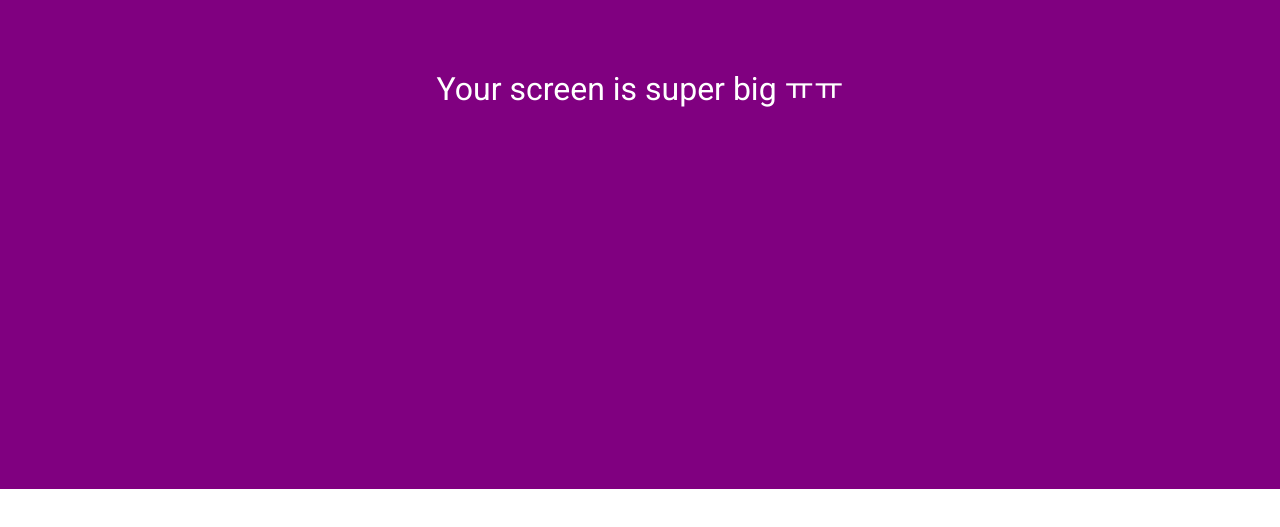
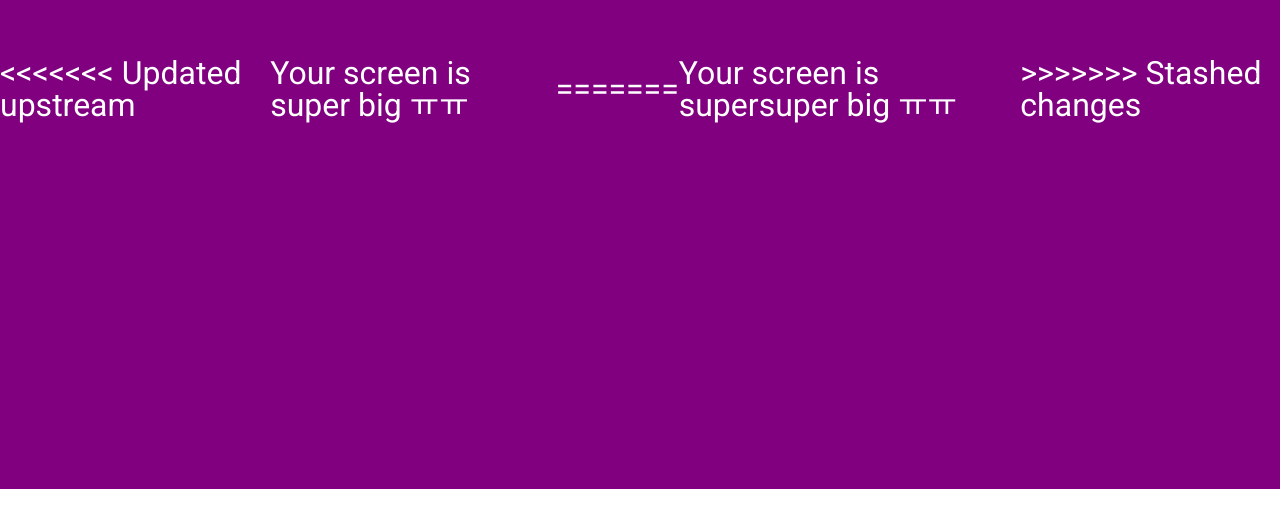
Before and after one commit to daesung955/practice-cocoa-clone, a plain HTML site: page friends.html in a window 1280 px wide. Shown: the part 311-838 px from the top of the page. Drawn offline with Linux system fonts and the light colour scheme; grey boxes are pictures that could not be loaded.

Commit message:
Update friends.html
update

```diff
--- a/friends.html
+++ b/friends.html
@@ -103,7 +103,11 @@
     </div>
 
     <div id="no-mobile">
+<<<<<<< Updated upstream
       <span>Your screen is super big ㅠㅠ</span>
+=======
+      <span>Your screen is supersuper big ㅠㅠ</span>
+>>>>>>> Stashed changes
     </div>
 
     <script
```
